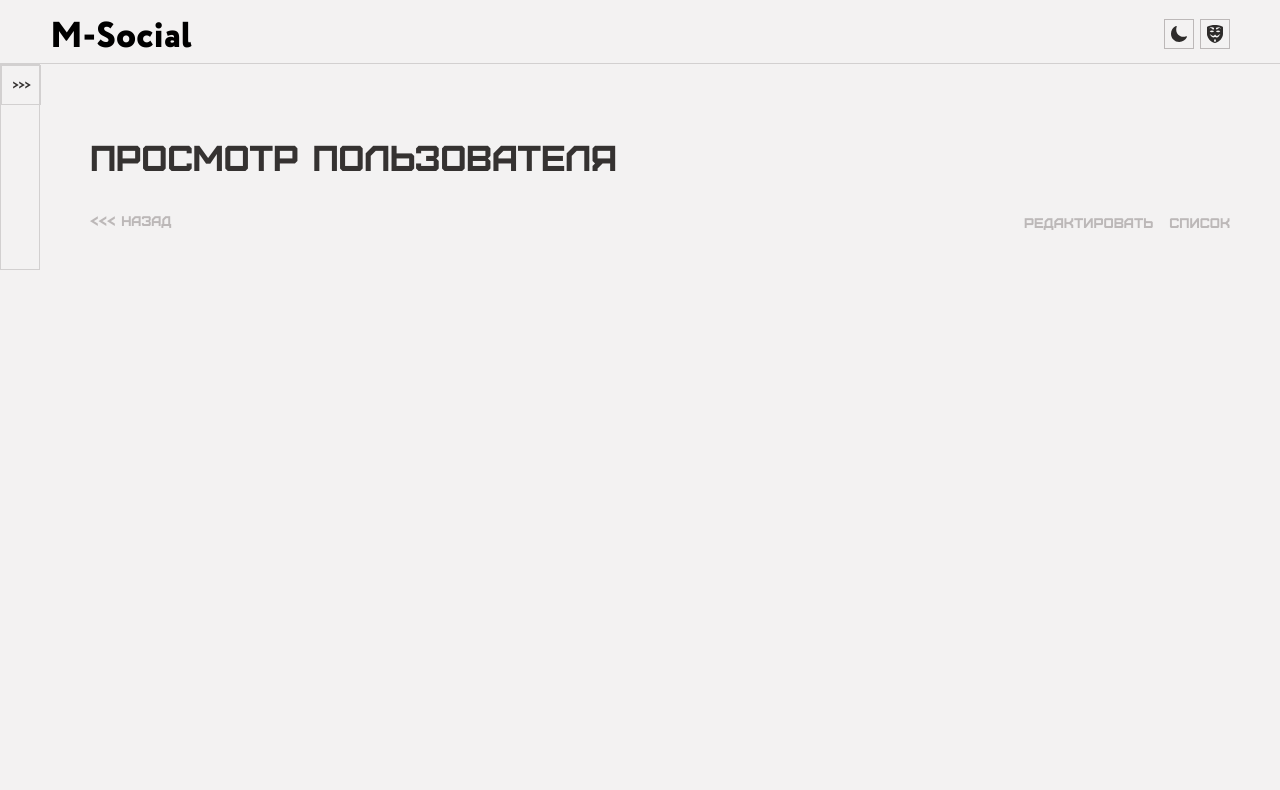
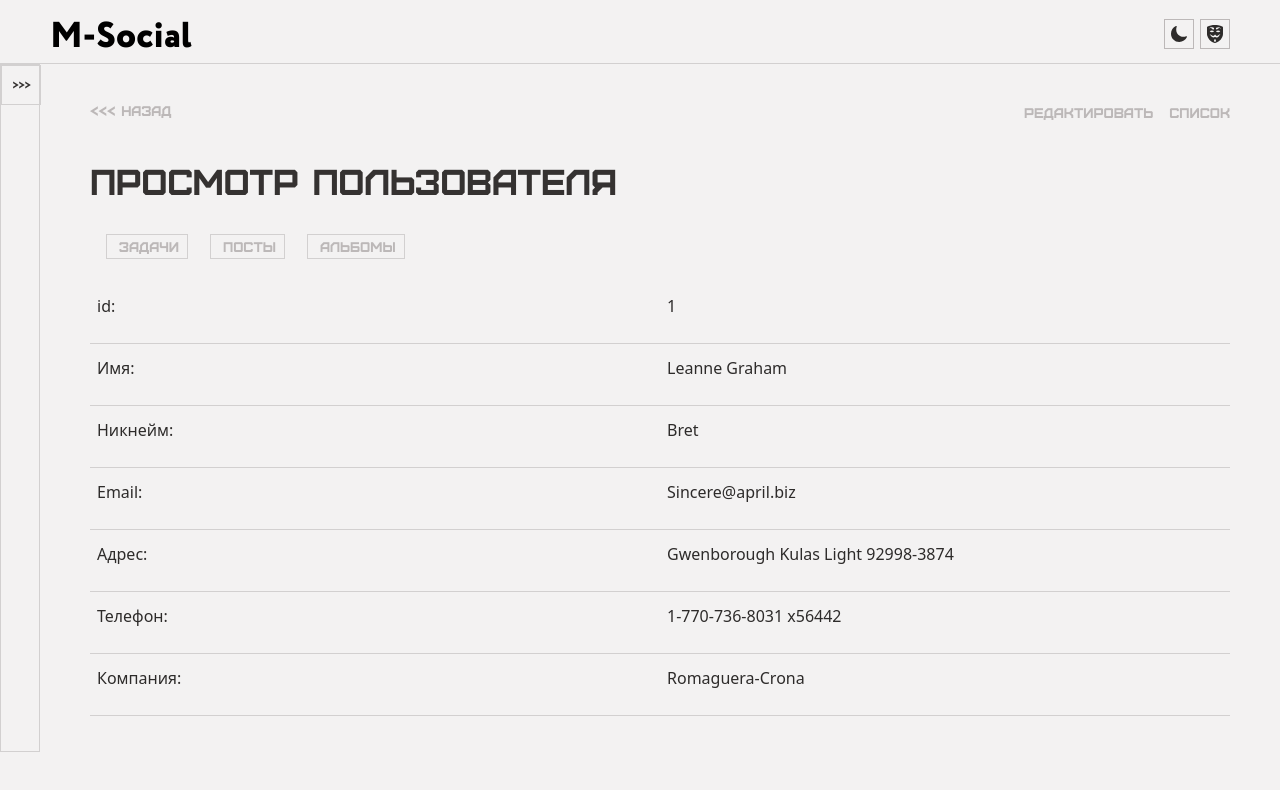
Before and after one commit to TatianaIsk/platform-admin, a Next.js app: page /users/view/1 in a window 1280 px wide. Shown: the top 790 px of the page. Built offline with nearby package versions, Linux system fonts and the light colour scheme.

Commit message:
feat: add view user by id

```diff
--- a/app/users/data/Users.ts
+++ b/app/users/data/Users.ts
@@ -14,7 +14,6 @@ export const UsersData: User[] = [
     phone: '1-770-736-8031 x56442',
     company: {
       name: 'Romaguera-Crona',
-      catchPhrase: 'Multi-layered client-server neural-net',
     },
   },
   {
@@ -30,7 +29,6 @@ export const UsersData: User[] = [
     phone: '010-692-6593 x09125',
     company: {
       name: 'Deckow-Crist',
-      catchPhrase: 'Proactive didactic contingency',
     },
   },
   {
@@ -46,7 +44,6 @@ export const UsersData: User[] = [
     phone: '1-463-123-4447',
     company: {
       name: 'Romaguera-Jacobson',
-      catchPhrase: 'Face to face bifurcated interface',
     },
   },
   {
@@ -62,7 +59,6 @@ export const UsersData: User[] = [
     phone: '493-170-9623 x156',
     company: {
       name: 'Robel-Corkery',
-      catchPhrase: 'Multi-tiered zero tolerance productivity',
     },
   },
   {
@@ -78,7 +74,6 @@ export const UsersData: User[] = [
     phone: '(254)954-1289',
     company: {
       name: 'Keebler LLC',
-      catchPhrase: 'User-centric fault-tolerant solution',
     },
   },
   {
@@ -94,7 +89,6 @@ export const UsersData: User[] = [
     phone: '1-477-935-8478 x6430',
     company: {
       name: 'Considine-Lockman',
-      catchPhrase: 'Synchronised bottom-line interface',
     },
   },
   {
@@ -110,7 +104,6 @@ export const UsersData: User[] = [
     phone: '210.067.6132',
     company: {
       name: 'Johns Group',
-      catchPhrase: 'Configurable multimedia task-force',
     },
   },
   {
@@ -126,7 +119,6 @@ export const UsersData: User[] = [
     phone: '586.493.6943 x140',
     company: {
       name: 'Abernathy Group',
-      catchPhrase: 'Implemented secondary concept',
     },
   },
   {
@@ -142,7 +134,6 @@ export const UsersData: User[] = [
     phone: '(775)976-6794 x41206',
     company: {
       name: 'Yost and Sons',
-      catchPhrase: 'Switchable contextually-based project',
     },
   },
   {
@@ -158,7 +149,6 @@ export const UsersData: User[] = [
     phone: '024-648-3804',
     company: {
       name: 'Hoeger LLC',
-      catchPhrase: 'Centralized empowering task-force',
     },
   },
 ];
--- a/app/users/view/[id]/ViewUser.module.scss
+++ b/app/users/view/[id]/ViewUser.module.scss
@@ -1,3 +1,5 @@
+@import './../../../../styles/_variables.scss';
+
 .container {
 	width: 100%;
 	padding: 36px 50px;
@@ -6,4 +8,18 @@
     margin: 36px 0 32px 0;
   }
 
+	.link {
+		color: $color-text;
+		border: 1px solid $color-contour;
+		padding: 3px 8px 4px 12px;
+		margin-left: 0;
+	}
+
+	.links {
+    .link {
+      margin-left: 0;
+			margin-right: 6px;
+    }
+		margin-bottom: 24px;
+  }
 }
--- a/app/users/view/[id]/page.tsx
+++ b/app/users/view/[id]/page.tsx
@@ -8,15 +8,33 @@ import { UsersData } from "../../data/Users";
 import s from "./ViewUser.module.scss";
 import Title from "@/components/ui/Title";
 import LinkBlock from "@/components/features/LinkBlock";
+import TableUser from "@/components/ui/Table/TableUser";
+import Link from "next/link";
+import { title } from "process";
 
 const ViewUser = () => {
   const { id }: { id: string } = useParams();
 
   const [user, setUser] = useState<User>();
 
+  useEffect(() => {
+    const fetchUser = async () => {
+      try {
+        const userData = UsersData.find((user) => user.id === Number(id));
+        if (userData) {
+          setUser(userData);
+        } else {
+          console.error("user is not found");
+        }
+      } catch (error) {
+        console.error(error);
+      }
+    };
+    fetchUser();
+  }, [id]);
+
   return (
     <div className={s.container}>
-      <Title title="Просмотр пользователя" className={s.title}/>
       <LinkBlock
         previousPageUrl="/users"
         links={[
@@ -24,6 +42,16 @@ const ViewUser = () => {
           { title: "Список", url: "/users" },
         ]}
       />
+      <Title title="Просмотр пользователя" className={s.title} />
+      <LinkBlock
+        classNames={{link: s.link, links: s.links}}
+        links={[
+          { title: "Задачи", url: "/" },
+          { title: "Посты", url: "/" },
+          { title: "Альбомы", url: "/" },
+        ]}
+      />
+      <TableUser data={user ? [user] : []} />
     </div>
   );
 };
--- a/components/features/LinkBlock/LinkBlock.module.scss
+++ b/components/features/LinkBlock/LinkBlock.module.scss
@@ -4,14 +4,18 @@
   display: flex;
   justify-content: space-between;
 
-  a {
+  .link {
     color: $color-navigation;
     font-family: var(--font-furore);
     font-size: 14px;
+
+    &:hover {
+      color: $color-hover-input;
+    }
   }
 
   .links {
-    a {
+    .link {
       margin-left: 16px;
     }
   }
--- a/components/features/LinkBlock/index.tsx
+++ b/components/features/LinkBlock/index.tsx
@@ -1,21 +1,31 @@
-import Link from 'next/link';
+import Link from "next/link";
 
-import s from './LinkBlock.module.scss';
+import clsx from "clsx";
+
+import s from "./LinkBlock.module.scss";
 
 interface LinkBlockProps {
-  previousPageUrl: string;
+  previousPageUrl?: string;
   links: {
     title: string;
     url: string;
   }[];
+  classNames?: {
+    links?: string;
+    link?: string;
+  };
 }
 
-const LinkBlock: React.FC<LinkBlockProps> = ({ previousPageUrl, links }) => (
+const LinkBlock: React.FC<LinkBlockProps> = ({ previousPageUrl, links, classNames }) => (
   <div className={s.container}>
-    <Link href={previousPageUrl}> {'<<<'} Назад</Link>
-    <div className={s.links} key={previousPageUrl}>
+    {previousPageUrl && (
+      <Link href={previousPageUrl} className={s.link}>
+        {"<<<"} Назад
+      </Link>
+    )}
+    <div className={clsx(s.links, classNames?.links)} key={previousPageUrl ?? "default-key"}>
       {links.map(({ url, title }) => (
-        <Link key={url} href={url}>
+        <Link key={url} href={url} className={clsx(s.link, classNames?.link)}>
           {title}
         </Link>
       ))}
--- /dev/null
+++ b/components/ui/Table/TableUser/TableUser.module.scss
@@ -0,0 +1,27 @@
+@import '@/styles/_variables.scss';
+
+.table {
+  width: 100%;
+
+  tbody {
+    tr {
+      border-bottom: 1px solid $color-contour;
+      padding-bottom: 8px;
+			display: flex;
+			justify-content: space-between;
+
+      td {
+        padding: 12px 0 9px 7px;
+        cursor: pointer;
+        color: $color-text;
+				width: 100%;
+
+        &::after {
+          content: '';
+          display: table-row;
+          height: 8px;
+        }
+      }
+    }
+  }
+}
--- /dev/null
+++ b/components/ui/Table/TableUser/index.tsx
@@ -0,0 +1,48 @@
+import { User } from "@/app/users/types/User";
+
+import s from "./TableUser.module.scss";
+
+interface TableUserProps {
+  data: User[];
+}
+
+const TableUser: React.FC<TableUserProps> = ({ data }) => (
+  <table className={s.table}>
+    <tbody>
+      {data.map((rowData, rowIndex) => (
+        <>
+          <tr key={rowIndex} className={s.trTable}>
+            <td>id:</td>
+						<td>{rowData.id}</td>
+          </tr>
+          <tr>
+            <td>Имя:</td>
+						<td>{rowData.name}</td>
+          </tr>
+          <tr>
+            <td>Никнейм:</td>
+						<td>{rowData.username}</td>
+          </tr>
+          <tr>
+            <td>Email:</td>
+						<td>{rowData.email}</td>
+          </tr>
+          <tr>
+            <td>Адрес:</td>
+						<td>{rowData.address.city + " " + rowData.address.street + " " + rowData.address.zipcode}</td>
+          </tr>
+          <tr>
+            <td>Телефон:</td>
+						<td>{rowData.phone}</td>
+          </tr>
+          <tr>
+            <td>Компания:</td>
+						<td>{rowData.company.name}</td>
+          </tr>
+        </>
+      ))}
+    </tbody>
+  </table>
+);
+
+export default TableUser;
--- a/components/ui/Table/index.tsx
+++ b/components/ui/Table/index.tsx
@@ -3,7 +3,7 @@ import Button from '../Button';
 import s from './Table.module.scss';
 
 interface TableProps {
-  columns: (string | React.ReactNode)[];
+  columns?: (string | React.ReactNode)[];
   data: (string | number | React.ReactNode)[][];
 }
 
@@ -11,7 +11,7 @@ const Table: React.FC<TableProps> = ({ columns, data }) => (
   <table className={s.table}>
     <thead className={s.thead}>
       <tr>
-        {columns.map((column, index) => (
+        {columns?.map((column, index) => (
           <th key={index}>{column}</th>
         ))}
       </tr>
```
